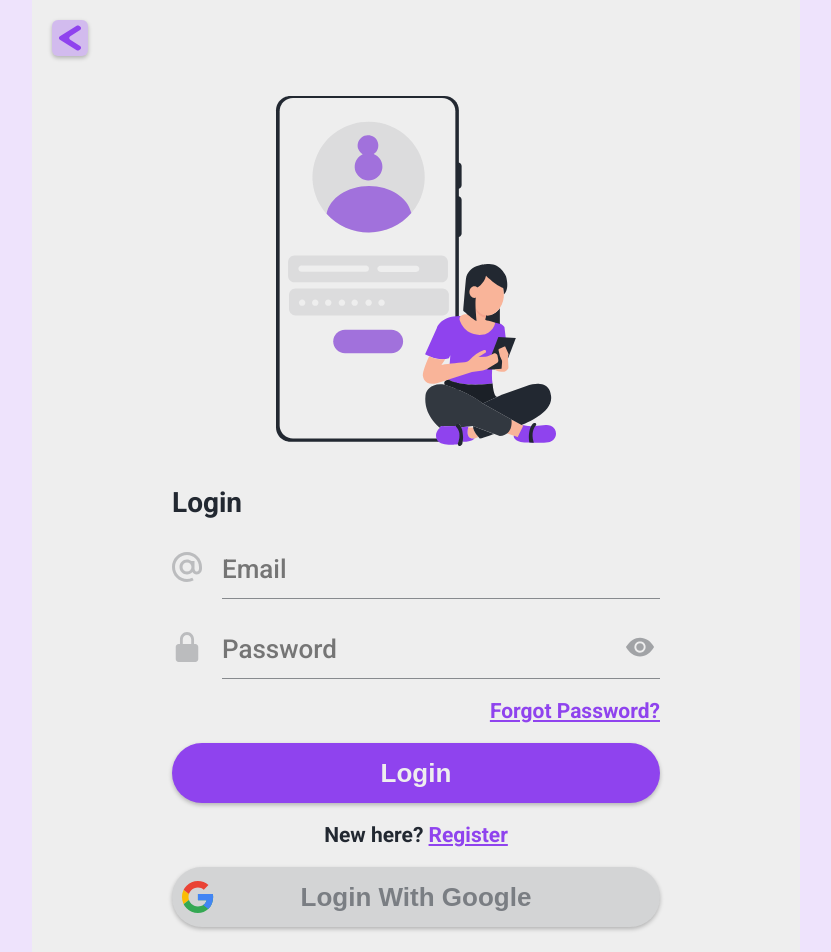
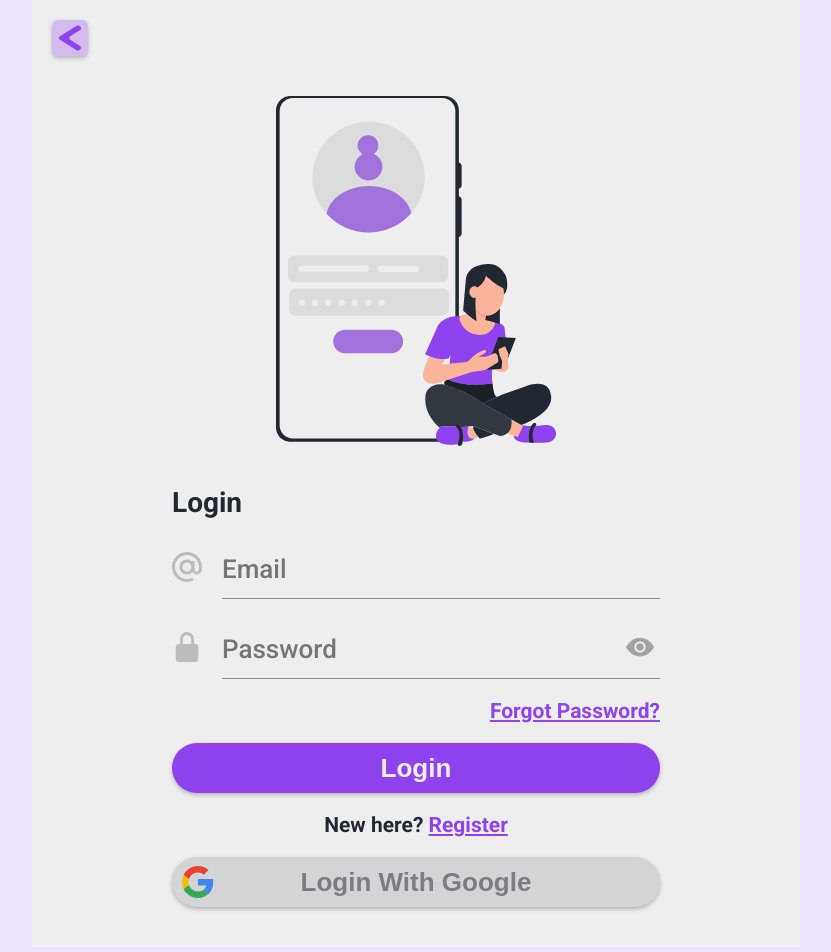
Before and after one commit to Hector14oo/movies-app, a Next.js app: page /login in a window 1280 px wide. Shown: the top 952 px of the page, without its empty margins (224-1055 px from the left). Built offline with nearby package versions, Linux system fonts and the light colour scheme; no server answers.

Commit message:
Update button styles

```diff
--- a/src/styles/components/Buttons.module.css
+++ b/src/styles/components/Buttons.module.css
@@ -69,7 +69,7 @@
 
 @media (min-width: 768px) {
   .Button {
-    height: 60px;
+    height: 50px;
     font-size: var(--MIDDLE);
   }
 
@@ -92,7 +92,7 @@
   }
 
   .Google {
-    height: 60px;
+    height: 50px;
 
     font-size: var(--MIDDLE);
   }
```
